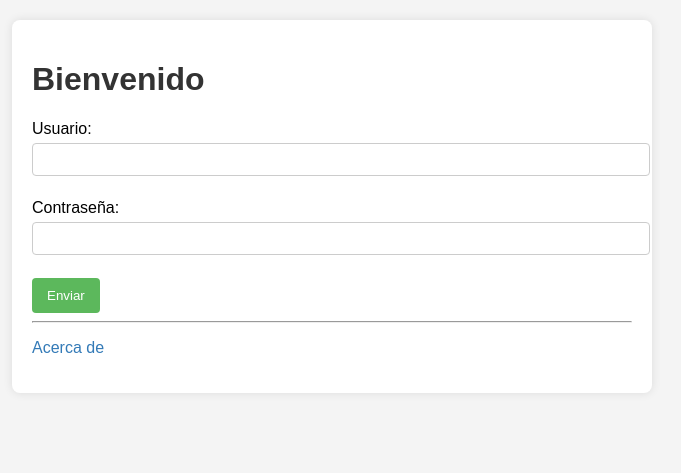
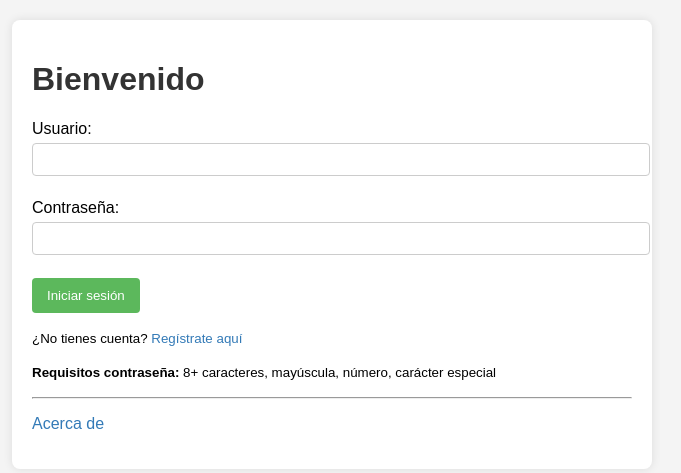
Before and after one commit to gabrielvzqz/Proyecto-Redes-I, a Flask app: page / in a window 1280 px wide. Shown: the top 473 px of the page, without its empty margins (308-989 px from the left). Run offline with Flask 3, Linux system fonts and the light colour scheme.

Commit message:
Ultimos arreglos

```diff
--- a/app.py
+++ b/app.py
@@ -2,6 +2,19 @@ from flask import Flask, render_template, request, redirect, url_for, session
 from flask_sqlalchemy import SQLAlchemy
 import config
 import os
+import re
+
+def validar_password(password):
+    """Mecanismo inteligente: Valida fortaleza de contraseña"""
+    if len(password) < 8:
+        return "❌ La contraseña debe tener al menos 8 caracteres"
+    if not re.search(r'[A-Z]', password):
+        return "❌ Debe contener al menos una mayúscula (A-Z)"
+    if not re.search(r'\d', password):
+        return "❌ Debe contener al menos un número (0-9)"
+    if not re.search(r'[!@#$%^&*(),.?":{}|<>_]', password):
+        return "❌ Debe contener al menos un carácter especial (!@#$% etc.)"
+    return None
 
 app = Flask(__name__)
 app.config['SECRET_KEY'] = config.SECRET_KEY
@@ -44,13 +57,28 @@ def login():
         username = request.form['username']
         password = request.form['password']
 
+        # Mecanismo inteligente: Validar contraseña
+        error_password = validar_password(password)
+        if error_password:
+            return f"""
+            <h2>Error en contraseña</h2>
+            <p>{error_password}</p>
+            <p><a href="{url_for('index')}">← Volver a intentar</a></p>
+            <hr>
+            <small>Requisitos: 8+ caracteres, mayúscula, número, carácter especial</small>
+            """, 400
+
         usuario = Usuario.query.filter_by(username=username, password=password).first()
 
         if usuario:
             session['user_id'] = usuario.id
             return redirect(url_for('tasks'))
         else:
-            return "Credenciales incorrectas", 401
+            return """
+            <h2>Credenciales incorrectas</h2>
+            <p>Usuario o contraseña no válidos.</p>
+            <p><a href="{}">← Volver a intentar</a></p>
+            """.format(url_for('index')), 401
 
     return redirect(url_for('index'))
 
@@ -118,6 +146,64 @@ def toggle_task(task_id):
 def about():
     return "<h1>Acerca de</h1><p>Esta es mi aplicación Flask para la práctica de Redes.</p>"
 
+@app.route('/registro', methods=['GET', 'POST'])
+def registro():
+    """Ruta para registro de nuevos usuarios"""
+    if request.method == 'POST':
+        username = request.form['username']
+        password = request.form['password']
+        confirmar = request.form.get('confirmar_password', '')
+
+        # Validaciones
+        if password != confirmar:
+            return "❌ Las contraseñas no coinciden. <a href='/registro'>Volver</a>", 400
+
+        error_password = validar_password(password)
+        if error_password:
+            return f"""
+            <h2>Error en contraseña</h2>
+            <p>{error_password}</p>
+            <p><a href="/registro">← Volver a intentar</a></p>
+            """, 400
+
+        # Verificar si usuario ya existe
+        if Usuario.query.filter_by(username=username).first():
+            return "❌ El usuario ya existe. <a href='/registro'>Volver</a>", 400
+
+        # Crear nuevo usuario
+        nuevo_usuario = Usuario(username=username, password=password)
+        db.session.add(nuevo_usuario)
+        db.session.commit()
+
+        # Auto-login
+        session['user_id'] = nuevo_usuario.id
+        return redirect(url_for('tasks'))
+
+    # GET: Mostrar formulario de registro
+    return """
+    <!DOCTYPE html>
+    <html>
+    <head><title>Registro</title></head>
+    <body>
+        <h1>📝 Registro de nuevo usuario</h1>
+        <form method="POST">
+            Usuario: <input type="text" name="username" required><br><br>
+            Contraseña: <input type="password" name="password" required><br><br>
+            Confirmar contraseña: <input type="password" name="confirmar_password" required><br><br>
+            <input type="submit" value="Registrarse">
+        </form>
+        <hr>
+        <p><strong>Requisitos contraseña:</strong></p>
+        <ul>
+            <li>Mínimo 8 caracteres</li>
+            <li>Al menos una mayúscula (A-Z)</li>
+            <li>Al menos un número (0-9)</li>
+            <li>Al menos un carácter especial (!@#$%^&* etc.)</li>
+        </ul>
+        <p><a href="/">← Volver al login</a></p>
+    </body>
+    </html>
+    """
 # ---------- INICIALIZAR BD ----------
 with app.app_context():
     db.create_all()
--- a/templates/index.html
+++ b/templates/index.html
@@ -22,8 +22,13 @@
         <form method="POST" action="{{ url_for('login') }}">
             Usuario: <input type="text" name="username" required><br><br>
             Contraseña: <input type="password" name="password" required><br><br>
-            <input type="submit" value="Enviar">
+            <input type="submit" value="Iniciar sesión">
         </form>
+
+        <!-- Enlace a registro -->
+        <p><small>¿No tienes cuenta? <a href="{{ url_for('registro') }}">Regístrate aquí</a></small></p>
+        <p><small><strong>Requisitos contraseña:</strong> 8+ caracteres, mayúscula, número, carácter especial</small>
+        </p>
         {% endif %}
 
         <hr>
```
Also changed, not shown: templates/tasks.html (+43 -2 lines).
